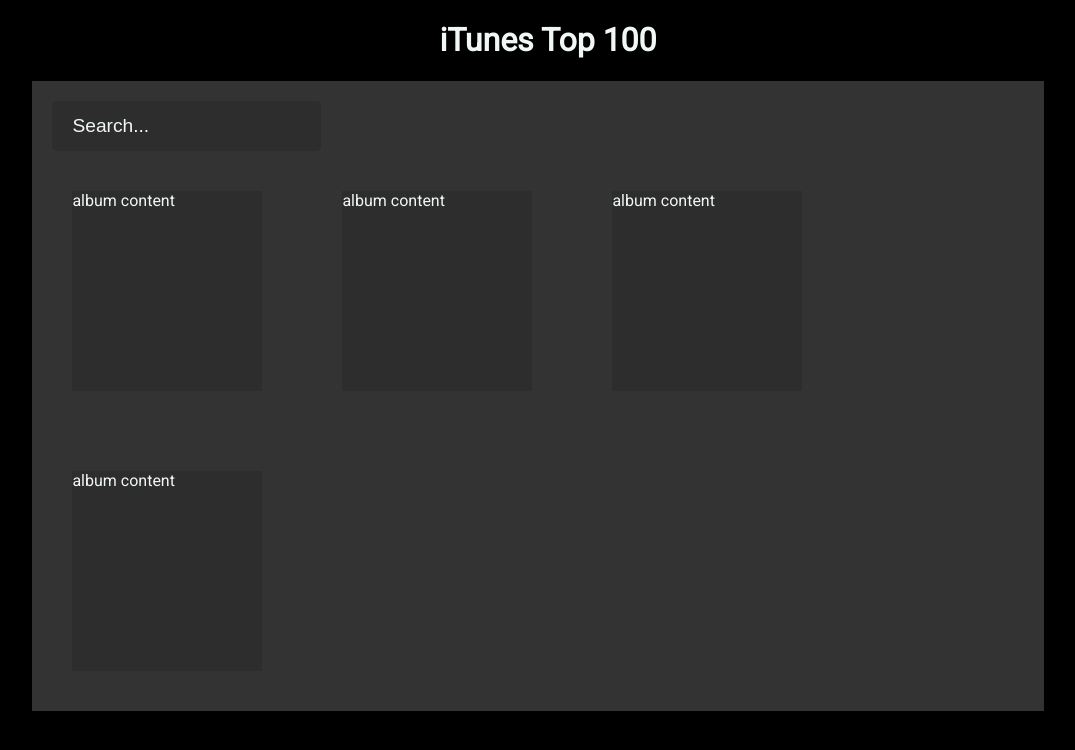
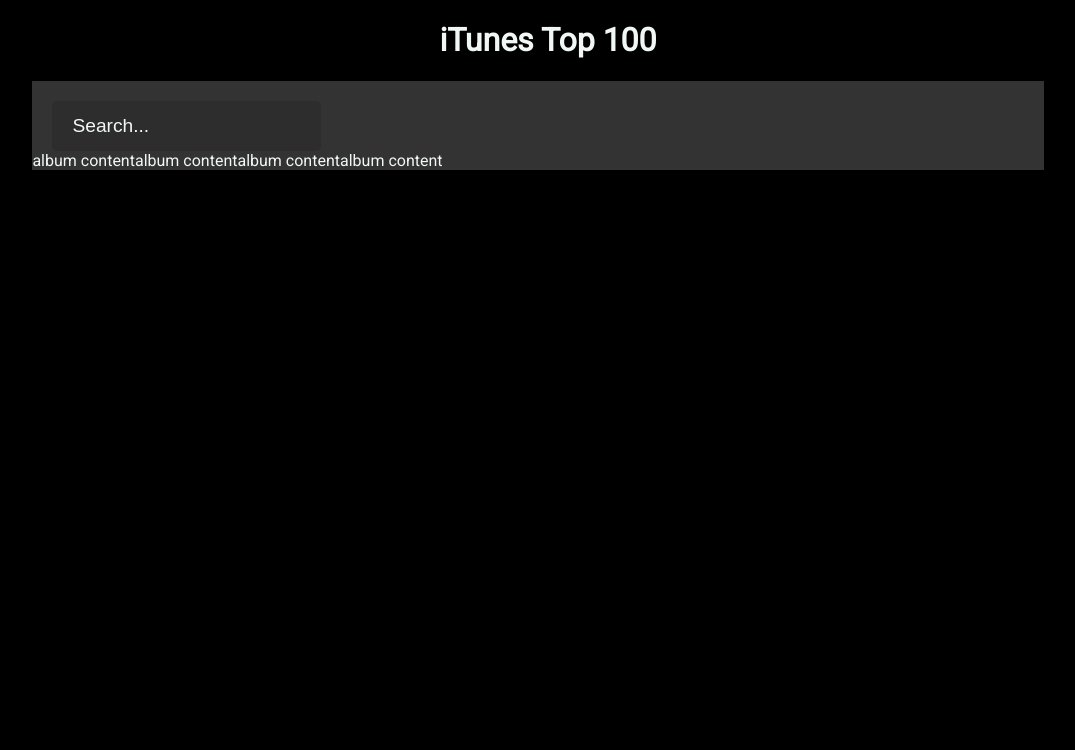
Before and after one commit to wojtekj89/itunes-top100-angular, an Angular app: page / in a window 1280 px wide. Shown: the top 750 px of the page, without its empty margins (102-1177 px from the left). Built offline with nearby package versions, Linux system fonts and the light colour scheme.

Commit message:
created album list component

```diff
--- /dev/null
+++ b/src/app/album-list/album-list.component.html
@@ -0,0 +1,6 @@
+<div class="list-wrapper">
+  <div class="album-item">album content</div>
+  <div class="album-item">album content</div>
+  <div class="album-item">album content</div>
+  <div class="album-item">album content</div>
+</div>
--- /dev/null
+++ b/src/app/album-list/album-list.component.scss
@@ -0,0 +1,5 @@
+.list-wrapper {
+  display: flex;
+  flex-wrap: wrap;
+  align-content: flex-start;
+}
--- /dev/null
+++ b/src/app/album-list/album-list.component.ts
@@ -0,0 +1,15 @@
+import { Component, OnInit } from '@angular/core';
+
+@Component({
+  selector: 'app-album-list',
+  templateUrl: './album-list.component.html',
+  styleUrls: ['./album-list.component.scss']
+})
+export class AlbumListComponent implements OnInit {
+
+  constructor() { }
+
+  ngOnInit() {
+  }
+
+}
--- a/src/app/app.component.html
+++ b/src/app/app.component.html
@@ -3,11 +3,6 @@
   <div class="title"><h1>iTunes Top 100</h1></div>
   <div class="wrapper">
     <div class="searchbar"><app-search></app-search></div>
-    <div class="album-wrapper">
-      <div class="album-item">album content</div>
-      <div class="album-item">album content</div>
-      <div class="album-item">album content</div>
-      <div class="album-item">album content</div>
-    </div>
+    <div class="album-wrapper"><app-album-list></app-album-list></div>
   </div>
 </div>
--- a/src/app/app.module.ts
+++ b/src/app/app.module.ts
@@ -3,9 +3,10 @@
 
 import { AppComponent } from "./app.component";
 import { SearchComponent } from "./search/search.component";
+import { AlbumListComponent } from './album-list/album-list.component';
 
 @NgModule({
-  declarations: [AppComponent, SearchComponent],
+  declarations: [AppComponent, SearchComponent, AlbumListComponent],
   imports: [BrowserModule],
   providers: [],
   bootstrap: [AppComponent]
```
Also changed, not shown: 1 other file (tests, documents, lock files or other folders).
